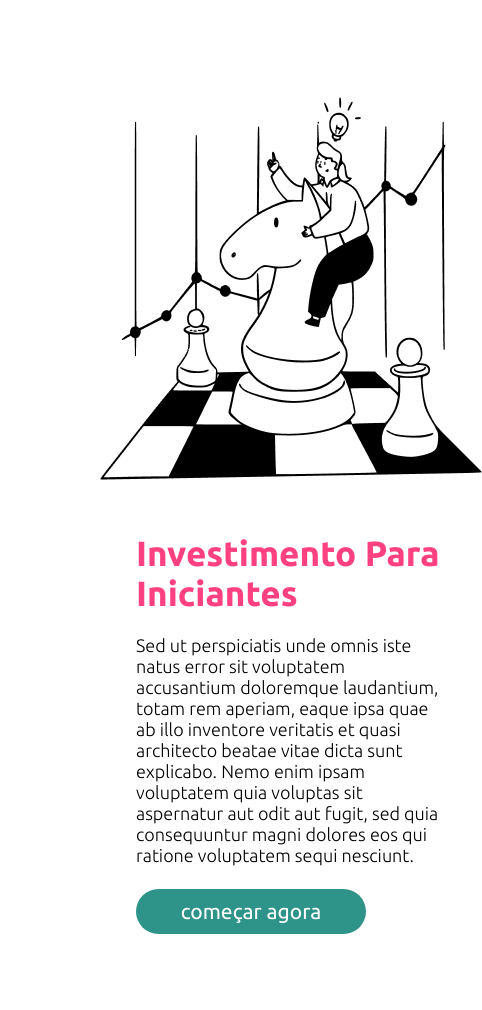
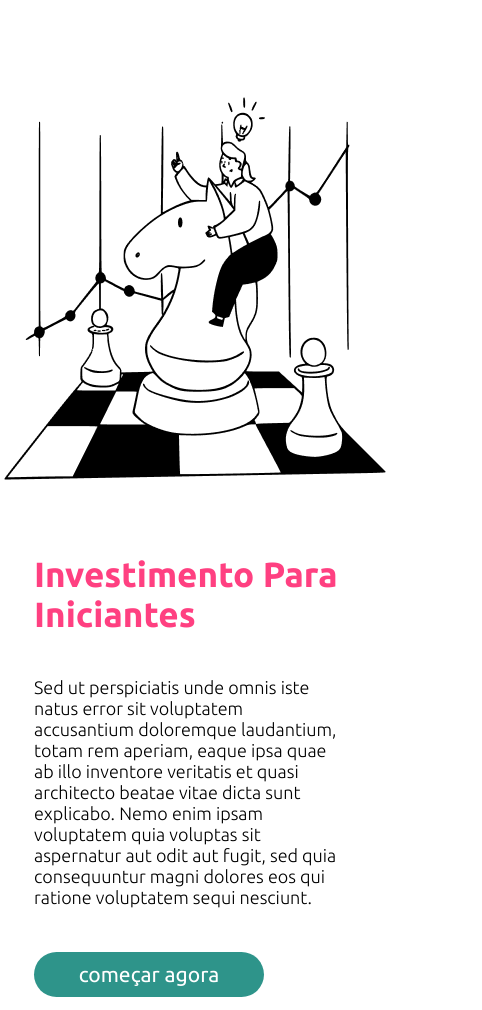
Before and after one commit to thiagoferr/projetodindin-pag-cursos-blog, a plain HTML site: page index.html in a window 390 px wide. Shown: the part 390-1400 px from the top of the page, 482 px wide, since content can reach past the window. Drawn offline with Linux system fonts and the light colour scheme.

Commit message:
novo update 23.08.2022-08.18

```diff
--- a/estilo.css
+++ b/estilo.css
@@ -24,6 +24,7 @@ li, a{
 }
 
 .topo-menu{
+    /* border: 3px solid purple; */
     display: flex;
     flex-wrap: wrap;
     align-items: center;
@@ -32,13 +33,14 @@ li, a{
 }
 
 .topo{
+    /* border: 3px solid purple; */
     background-color:#2E948A;
     width: 100vw;
     min-height: 15vh;
     display: flex;
     flex-wrap: wrap;
     justify-content: space-between;
-    padding: 0 100px;
+    /* padding: 0 100px; */
     align-content: center;
     box-shadow: 0px 3px 7px rgba(0, 0, 0, 0.25);
 }
@@ -142,7 +144,7 @@ li, a{
     display: flex;
     flex-direction: column;
     justify-content: space-evenly;
-    height: 50vh;
+    height: 70vh;
 }
 
 
@@ -175,7 +177,35 @@ li, a{
 }
 
 
-@media only screen and (max-width: 850px){
+@media only screen and (max-width: 750px){
+
+    .conteudo-principal .caixa{
+        /* border: 3px solid blue; */
+        justify-items: center;
+        box-sizing: border-box;
+        flex-direction: column;
+        align-content: center;
+
+    }
+
+    .conteudo-principal .caixa #caixa-texto{
+        /* border: 1px solid red; */
+        display: flex;
+        justify-items: center;
+        min-width: 370px;
+        height: 70vh;
+        align-content: space-around;
+     }
+
+     .rodape{
+        /* border: 1px solid red; */
+        flex-direction: column;
+        flex-wrap: wrap;
+    }
+}
+
+
+@media only screen and (max-width: 480px){
 
 .topo .menu-icon{
     visibility: visible;
@@ -189,43 +219,19 @@ li, a{
 }
 
 .topo-logo{
+    /* border: 1px solid red; */
     margin: 0;
 }
+
 .topo{
-
-        justify-items: center;
+    /* border: 1px solid red;   */
+    justify-items: stretch;
     justify-content: center;
     display: flex;
     align-items: center;
     align-content: center;
 }
 
-    .rodape{
-        /* border: 1px solid red; */
-        flex-direction: column;
-        flex-wrap: wrap;
-    }
-
-    .rodape div{
-        /* border: 1px solid red; */
-        margin: 15px;
-    }
-
-    .conteudo-principal .caixa{
-        justify-items: center;
-        box-sizing: border-box;
-        flex-direction: column;
-        align-items: center;
-
-    }
-
-    .conteudo-principal .caixa #caixa-texto{
-        display: flex;
-        justify-items: center;
-        min-width: 370px;
-        height: 60vh;
-        align-content: space-around;
-     }
 
 
 }
```
Lines whose indentation alone changed are shown as unchanged.
